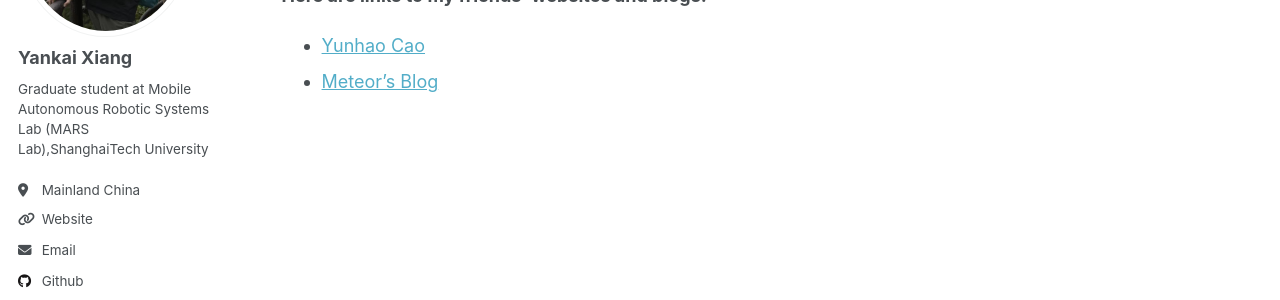
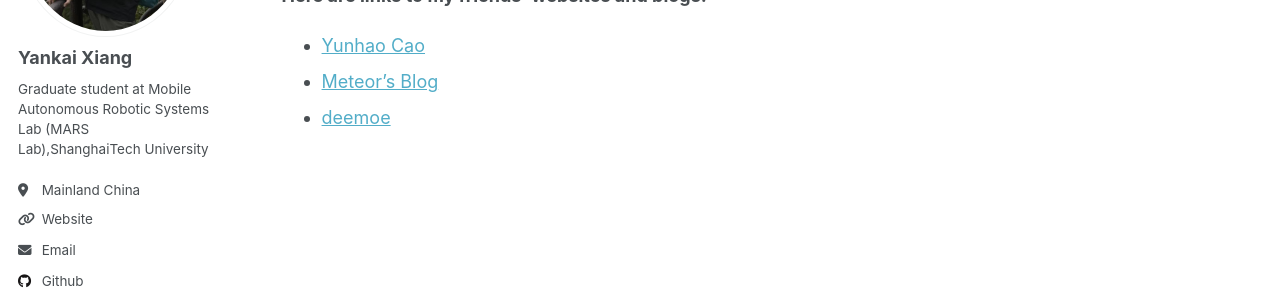
Before and after one commit to cmjang/cmjang.github.io, a Jekyll site: the page built from _pages/link.md, in a window 1280 px wide. Shown: the part 262-562 px from the top of the page. Built offline with Jekyll 4.4.1, drawn with Linux system fonts in a browser that asks for light colours.

Commit message:
Update link.md

```diff
--- a/_pages/link.md
+++ b/_pages/link.md
@@ -8,3 +8,4 @@ author_profile: true
 
 * [Yunhao Cao](https://www.quantumcookie.xyz/)
 * [Meteor’s Blog](https://www.ghl.info/)
+* [deemoe](https://dee.moe)
```
